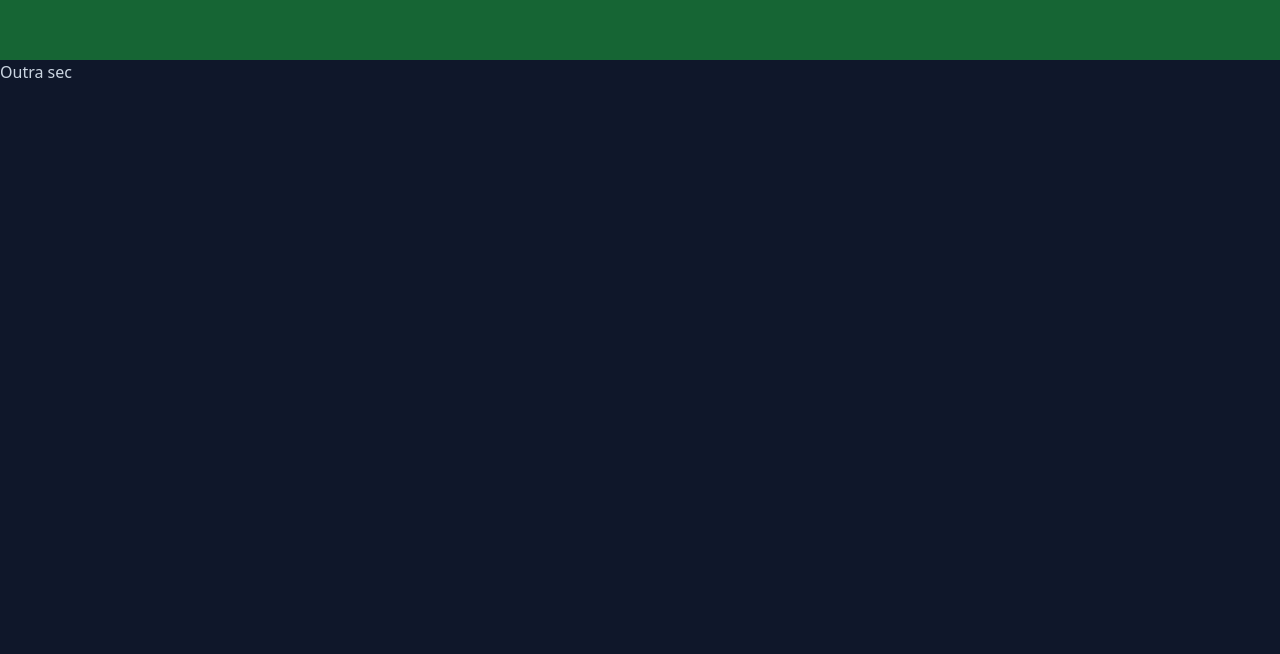
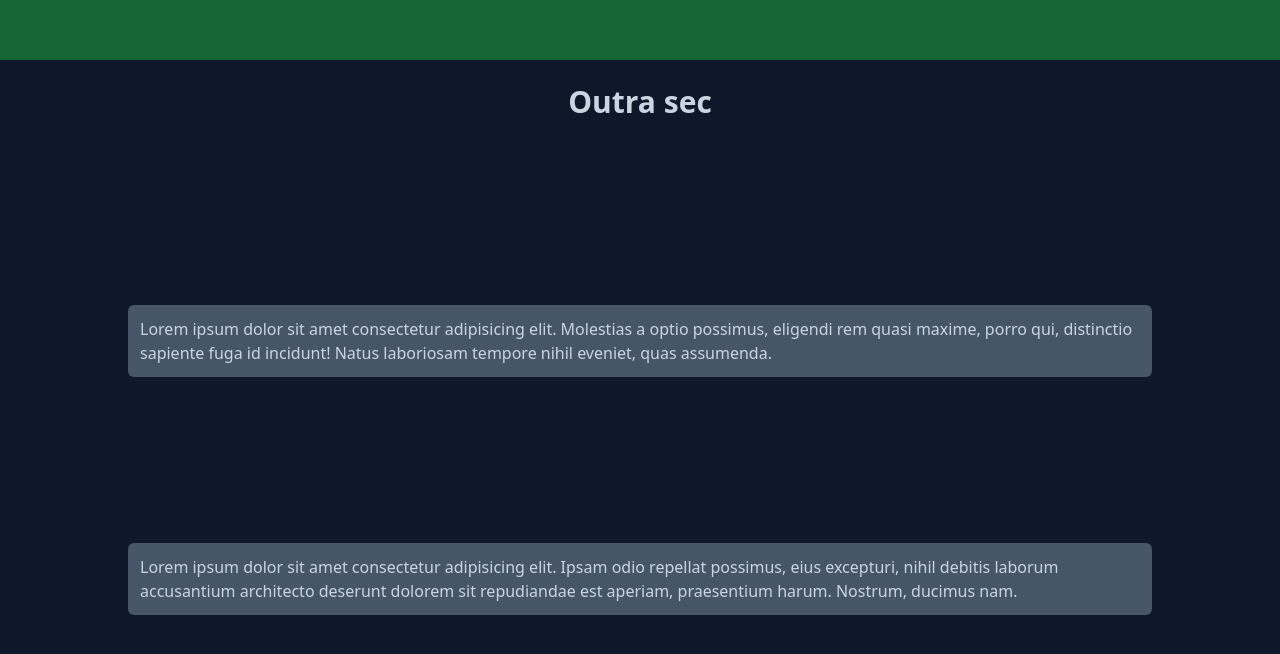
Before and after one commit to Marcus-Nastasi/testing-ts-1, a website: page index.html in a window 1280 px wide. Shown: the part 852-1506 px from the top of the page. Drawn offline with Linux system fonts and the light colour scheme.

Commit message:
Second page structure and style;

```diff
--- a/index.html
+++ b/index.html
@@ -47,17 +47,17 @@
    </section>
 
    <section class="w-screen h-screen bg-slate-900">
-      <section class="text-slate-300">
+      <section class="p-5 pt-6 text-3xl text-center font-semibold text-slate-300">
          <h3>Outra sec</h3>
       </section>
 
-      <section class="flex flex-col items-center justify-evenly">
-         <section class="w-1/2 bg-slate-600">
-
+      <section class="flex flex-col items-center justify-evenly h-4/5">
+         <section class="p-3 w-4/5 text-slate-300 rounded-md bg-slate-600">
+            <p>Lorem ipsum dolor sit amet consectetur adipisicing elit. Molestias a optio possimus, eligendi rem quasi maxime, porro qui, distinctio sapiente fuga id incidunt! Natus laboriosam tempore nihil eveniet, quas assumenda.</p>
          </section>
 
-         <section class="w-1/2 bg-slate-600">
-
+         <section class="p-3 w-4/5 text-slate-300 rounded-md bg-slate-600">
+            <p>Lorem ipsum dolor sit amet consectetur adipisicing elit. Ipsam odio repellat possimus, eius excepturi, nihil debitis laborum accusantium architecto deserunt dolorem sit repudiandae est aperiam, praesentium harum. Nostrum, ducimus nam.</p>
          </section>
       </section>
    </section>
```
Also changed, not shown: src/css/out.css.
